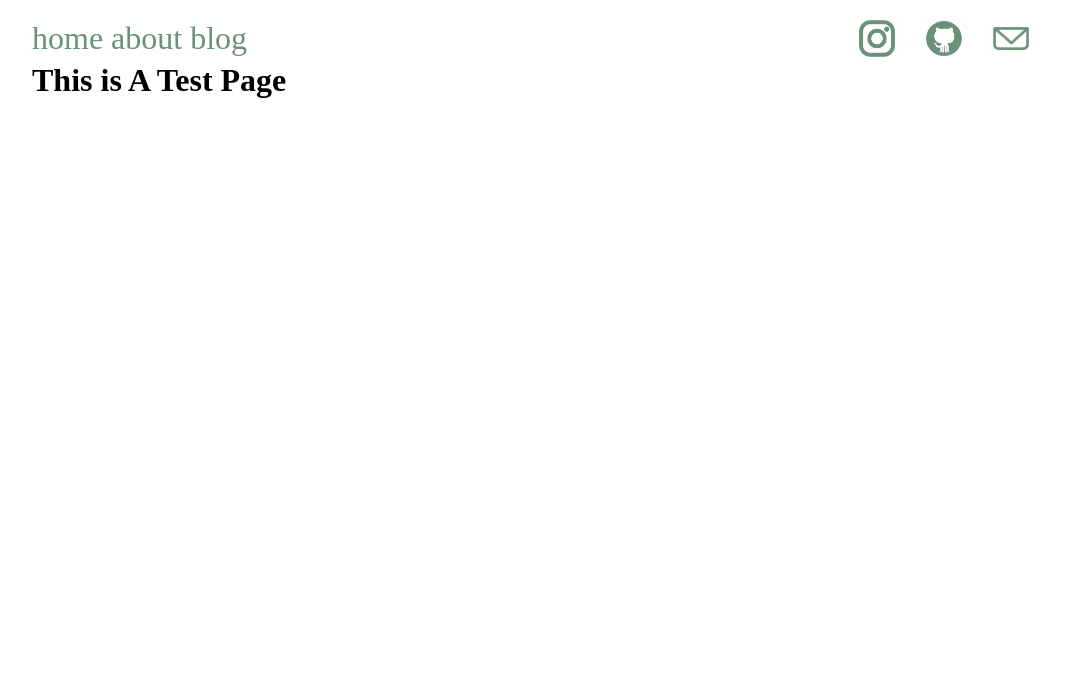
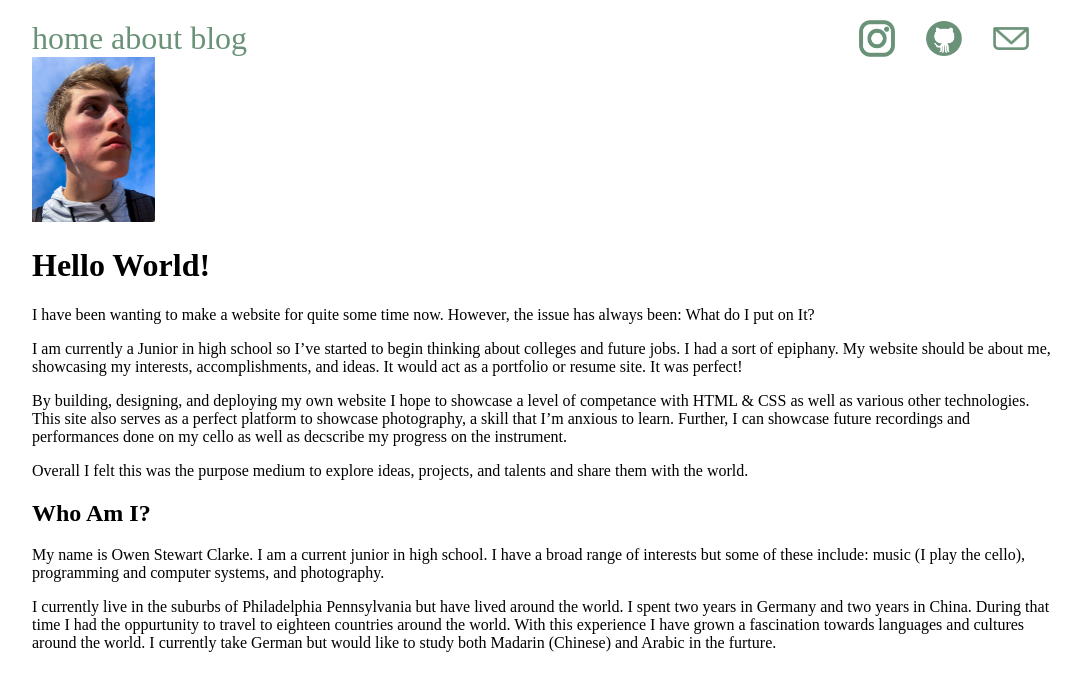
Before and after one commit to osclarke/osclarke.github.io, a Jekyll site: the page built from about.md, in a window 1280 px wide. Shown: the top 691 px of the page, without its empty margins (96-1177 px from the left). Built offline with Jekyll 4.4.1, drawn with Linux system fonts in a browser that asks for light colours; nearby versions of some CDN libraries; some web fonts are replaced; our own code applies the rules of GitHub Pages for plain Markdown files.

Commit message:
Update about.md
New About Page

```diff
--- a/about.md
+++ b/about.md
@@ -1 +1,17 @@
-# This is A Test Page
+<img src="uploads/IMG_1028.jpg" alt="Me" style="zoom:25%;" />
+
+# Hello World!
+
+I have been wanting to make a website for quite some time now. However, the issue has always been: What do I put on It?
+
+I am currently a Junior in high school so I've started to begin thinking about colleges and future jobs. I had a sort of epiphany. My website should be about me, showcasing my interests, accomplishments, and ideas. It would act as a portfolio or resume site. It was perfect!
+
+By building, designing, and deploying my own website I hope to showcase a level of competance with HTML & CSS as well as various other technologies. This site also serves as a perfect platform to showcase photography, a skill that I'm anxious to learn. Further, I can showcase future recordings and performances done on my cello as well as decscribe my progress on the instrument.
+
+Overall I felt this was the purpose medium to explore ideas, projects, and talents and share them with the world.
+
+## Who Am I?
+
+My name is Owen Stewart Clarke. I am a current junior in high school. I have a broad range of interests but some of these include: music (I play the cello), programming and computer systems, and photography.
+
+I currently live in the suburbs of Philadelphia Pennsylvania but have lived around the world. I spent two years in Germany and two years in China. During that time I had the oppurtunity to travel to eighteen countries around the world. With this experience I have grown a fascination towards languages and cultures around the world. I currently take German but would like to study both Madarin (Chinese) and Arabic in the furture.
```
